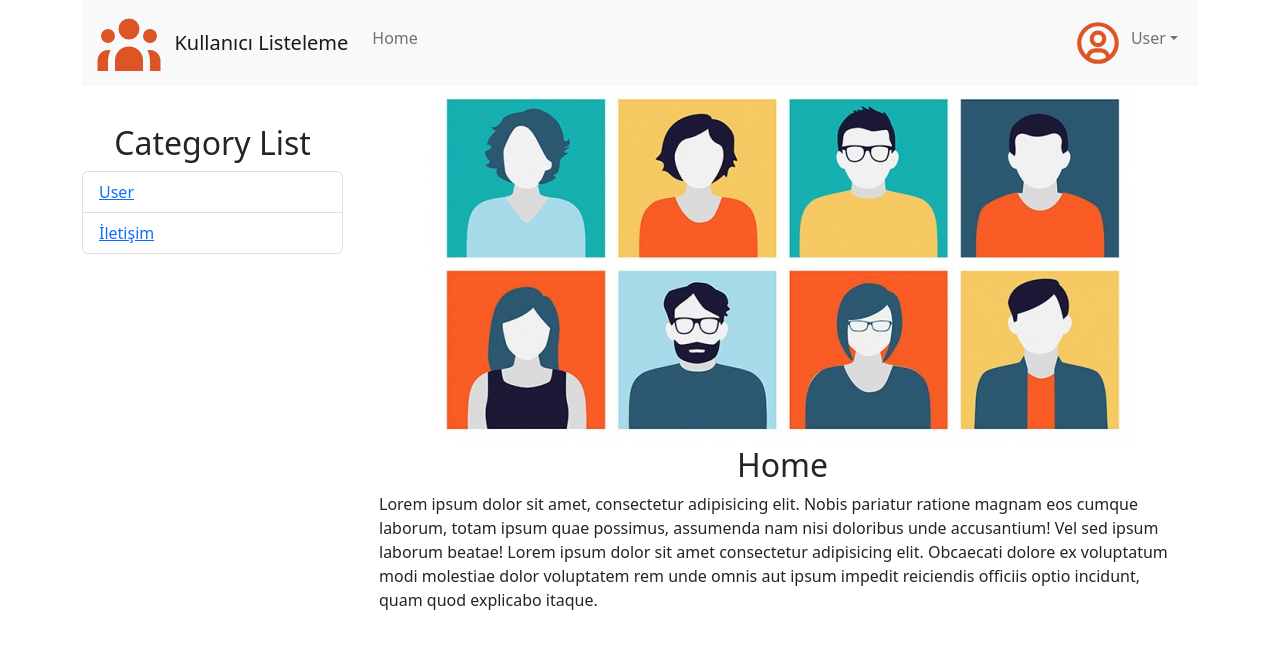
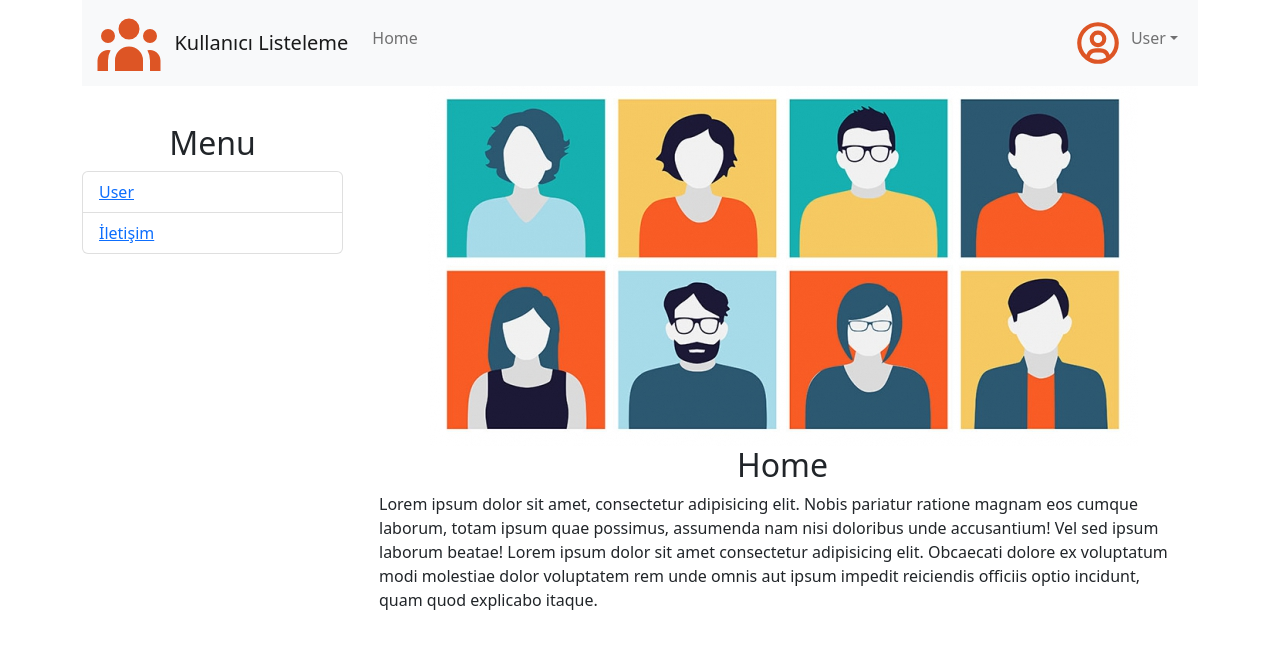
Before and after one commit to mervehelvaci/OtoparkOneriSistemi, a React (Create React App) app: page /home in a window 1280 px wide. Shown: the top 648 px of the page. Built offline with nearby package versions, Linux system fonts and the light colour scheme.

Commit message:
categoryList hooks yapısına cevirildi.

```diff
--- a/src/CategoryList.js
+++ b/src/CategoryList.js
@@ -1,18 +1,19 @@
-import React, { Component } from "react";
+import React from "react";
 import { Link } from "react-router-dom";
 import { ListGroup, ListGroupItem } from "reactstrap";
 
-export default class CategoryList extends Component {
-  render() {
+function CategoryList() {
   return (
     <div>
       <h2 className="itemCenter">
         <br />
-          {this.props.info.title}
+        Menu
       </h2>
       <ListGroup>
         <ListGroupItem>
-            <Link to="EmployeeList">User</Link>
+          <Link to="EmployeeList" >
+            User
+          </Link>
         </ListGroupItem>
         <ListGroupItem>
           <Link to="Contact">İletişim</Link>
@@ -21,4 +22,4 @@ export default class CategoryList extends Component {
     </div>
   );
 }
-}
+export default CategoryList;
--- a/src/Home.js
+++ b/src/Home.js
@@ -12,7 +12,6 @@ export default class Home extends Component {
 
   render() {
     /*props örnek. Propslar companentler arası aktarılabilir*/
-    let categoryInfo = { title: "Category List" };
     return (
       <div>
         {/*Reactstrap install ile indirilip import ile entegre edilir*/}
@@ -23,11 +22,10 @@ export default class Home extends Component {
               <CategoryList
                 currentCategory={this.state.currentCategory}
                 changeCategory={this.changeCategory}
-                info={categoryInfo}
               />
             </Col>
             <Col xs="9">
-              <HomeContact/>
+              <HomeContact />
               <Outlet />
             </Col>
           </Row>
```
Lines whose indentation alone changed are shown as unchanged.
